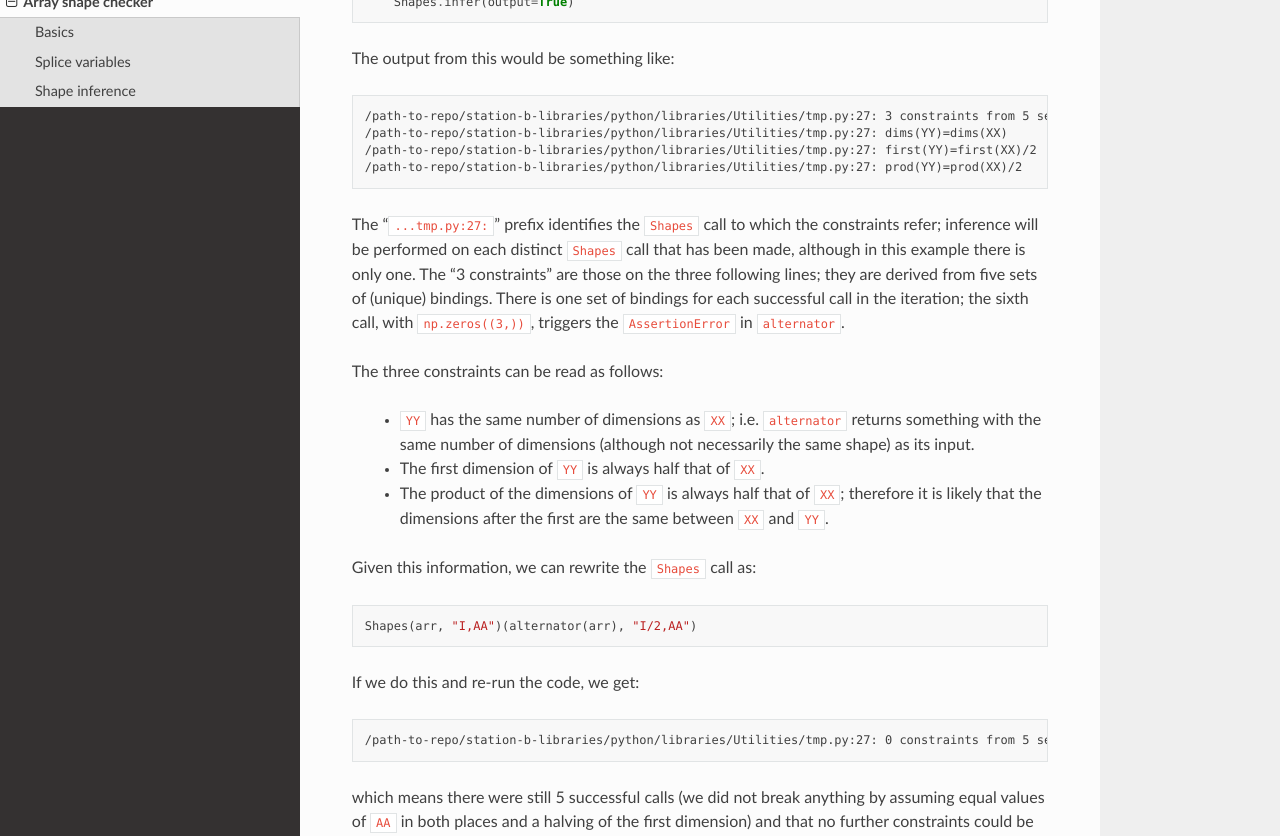
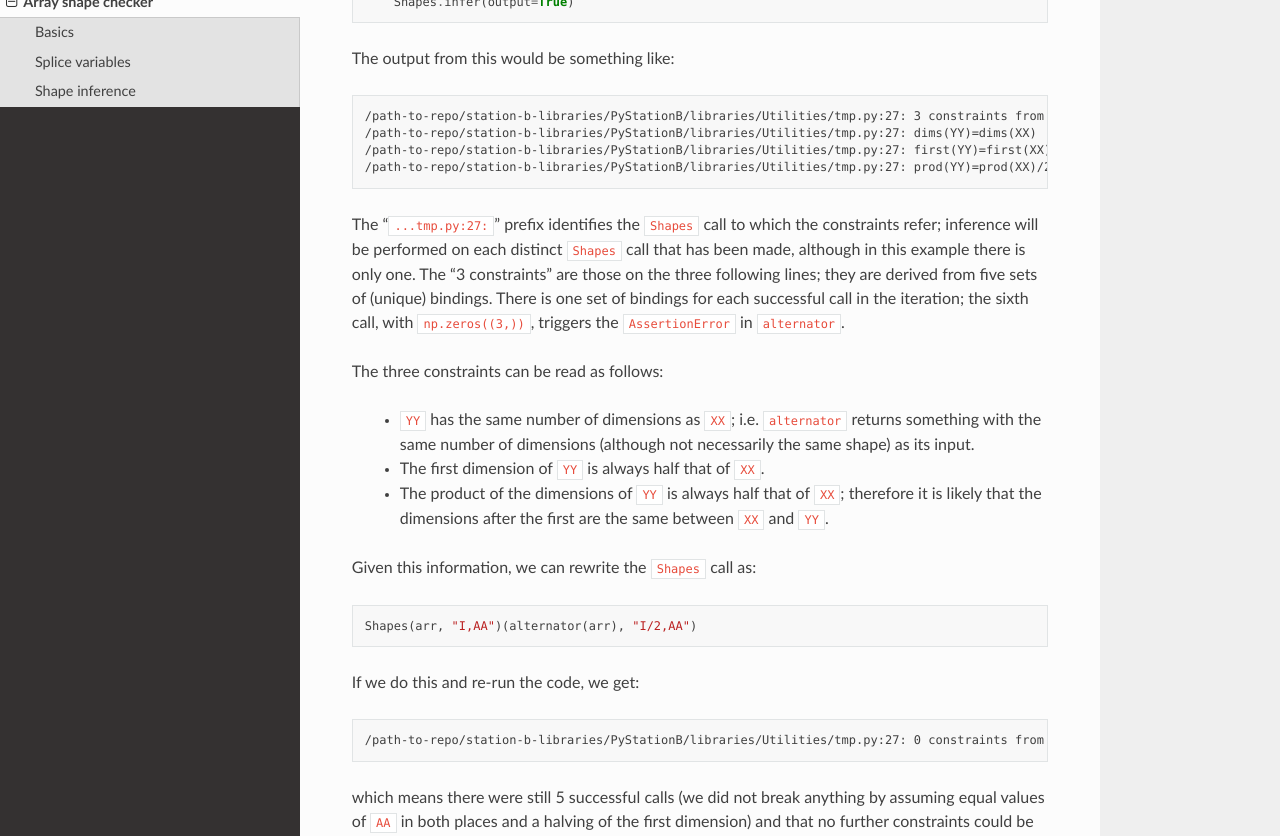
Before and after one commit to microsoft/station-b-libraries, a Sphinx documentation site: the page built from PyStationB/libraries/Utilities/docs/source/arrayshapes.rst, in a window 1280 px wide and 1400 px high, scrolled down 3743 px. Shown: the part 151-987 px from the top of the window. Built offline with Sphinx 7.4.7 and the Read the Docs theme 2.0.0, drawn with Linux system fonts in a browser that asks for light colours; pages that are not in the unit, such as notebooks, are missing from menus.

Commit message:
Modified path of the in one of the doc files.

```diff
--- a/PyStationB/libraries/Utilities/docs/source/arrayshapes.rst
+++ b/PyStationB/libraries/Utilities/docs/source/arrayshapes.rst
@@ -179,10 +179,10 @@ The output from this would be something like:
 
 .. code-block:: text
 
-    /path-to-repo/station-b-libraries/python/libraries/Utilities/tmp.py:27: 3 constraints from 5 sets of bindings
-    /path-to-repo/station-b-libraries/python/libraries/Utilities/tmp.py:27: dims(YY)=dims(XX)
-    /path-to-repo/station-b-libraries/python/libraries/Utilities/tmp.py:27: first(YY)=first(XX)/2
-    /path-to-repo/station-b-libraries/python/libraries/Utilities/tmp.py:27: prod(YY)=prod(XX)/2
+    /path-to-repo/station-b-libraries/PyStationB/libraries/Utilities/tmp.py:27: 3 constraints from 5 sets of bindings
+    /path-to-repo/station-b-libraries/PyStationB/libraries/Utilities/tmp.py:27: dims(YY)=dims(XX)
+    /path-to-repo/station-b-libraries/PyStationB/libraries/Utilities/tmp.py:27: first(YY)=first(XX)/2
+    /path-to-repo/station-b-libraries/PyStationB/libraries/Utilities/tmp.py:27: prod(YY)=prod(XX)/2
 
 The "``...tmp.py:27:``" prefix identifies the ``Shapes`` call to which the constraints refer; inference
 will be performed on each distinct ``Shapes`` call that has been made, although in this example there
@@ -208,7 +208,7 @@ If we do this and re-run the code, we get:
 
 .. code-block:: text
 
-    /path-to-repo/station-b-libraries/python/libraries/Utilities/tmp.py:27: 0 constraints from 5 sets of bindings
+    /path-to-repo/station-b-libraries/PyStationB/libraries/Utilities/tmp.py:27: 0 constraints from 5 sets of bindings
 
 which means there were still 5 successful calls (we did not break anything by assuming equal values of ``AA`` in
 both places and a halving of the first dimension) and that no further constraints could be derived. In other words,
```
